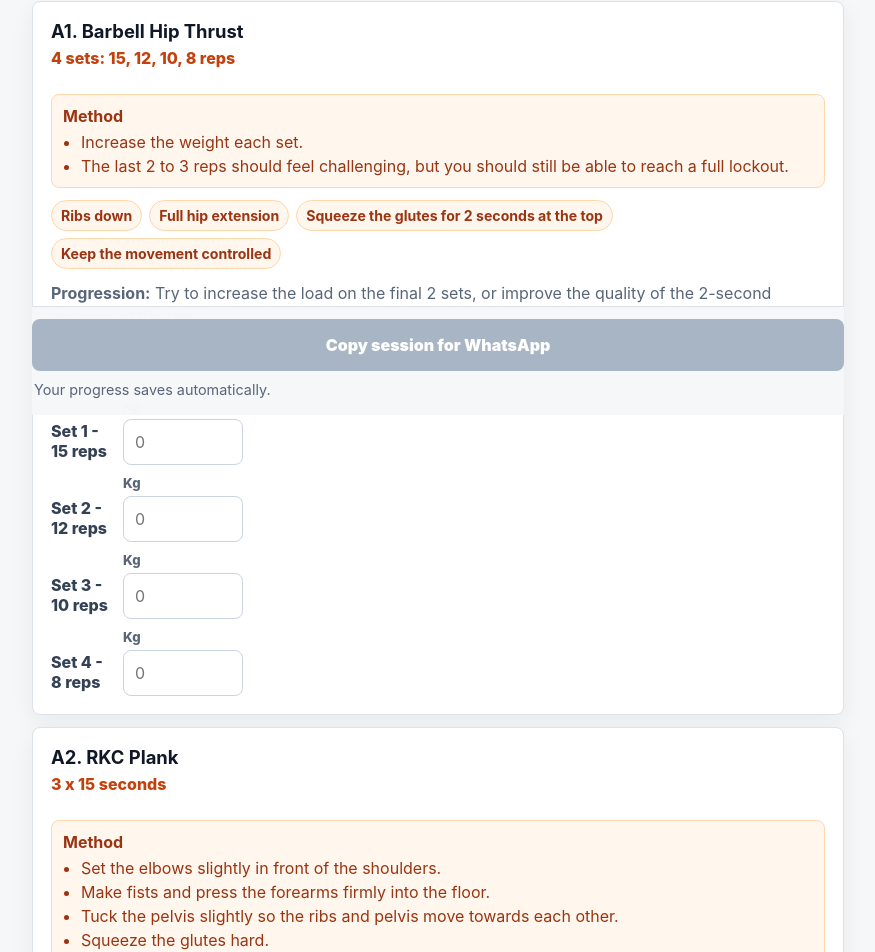
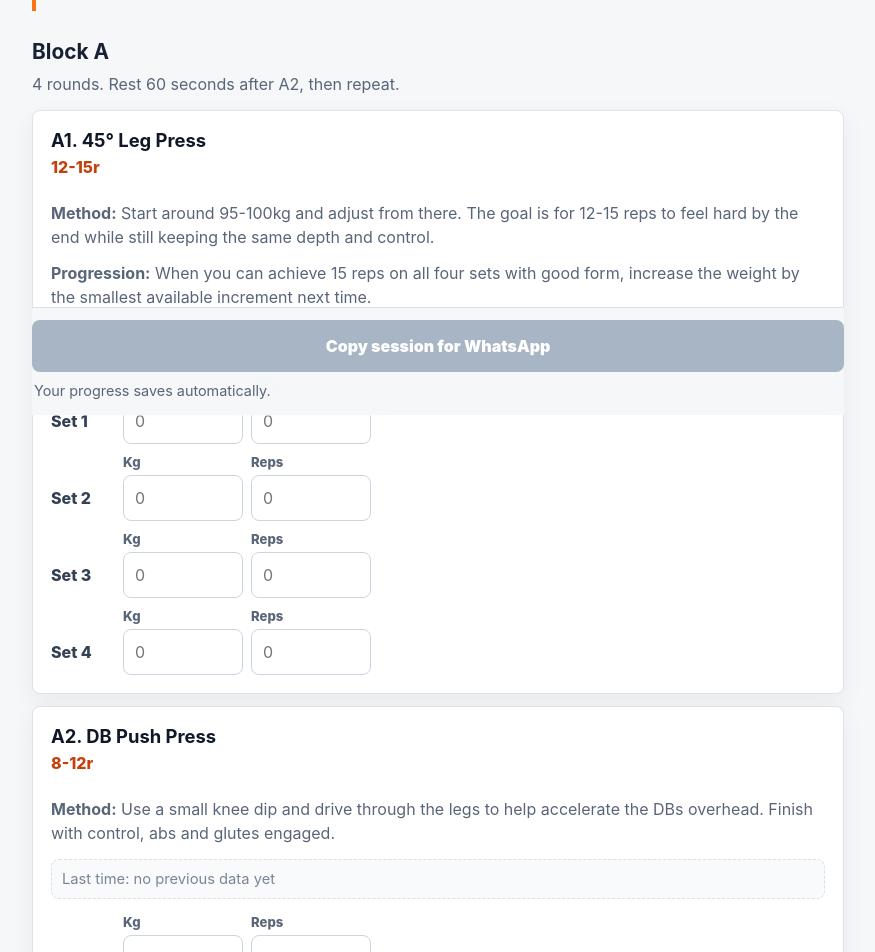
Before and after one commit to kaliharmen-hue/hannah-training-logger, a React (Vite) app: page / in a window 1280 px wide. Shown: the part 385-1337 px from the top of the page, without its empty margins (202-1077 px from the left). Built offline with nearby package versions, Linux system fonts and the light colour scheme.

Commit message:
Update Hannah full-body metabolic programme

```diff
--- a/src/components/ExerciseCard.jsx
+++ b/src/components/ExerciseCard.jsx
@@ -237,12 +237,12 @@ function SetInputs({ exercise, set, setIndex, onSetChange }) {
       <span className="set-number">
         {exercise.setLabels?.[setIndex] || `Set ${setIndex + 1}`}
       </span>
-      {renderMainFields(exercise.inputType, set, update)}
+      {renderMainFields(exercise.inputType, set, update, exercise.setLabel)}
     </div>
   );
 }
 
-function renderMainFields(inputType, set, update) {
+function renderMainFields(inputType, set, update, setLabel) {
   if (inputType === 'weight_reps') {
     return (
       <>
@@ -256,7 +256,7 @@ function renderMainFields(inputType, set, update) {
           />
         </label>
         <label className="field compact">
-          <span>Reps</span>
+          <span>{setLabel ? `Reps (${setLabel})` : 'Reps'}</span>
           <input
             inputMode="numeric"
             value={set.reps || ''}
--- a/src/data/programme.js
+++ b/src/data/programme.js
@@ -1,191 +1,157 @@
 export const programme = {
-  id: 'hannah-solo-pull-posterior-metabolic-v1',
+  id: 'hannah-solo-full-body-metabolic-v1',
   clientName: 'Hannah',
-  sessionTitle: 'Hannah Solo Day',
+  sessionTitle: 'Solo Full-Body Metabolic',
   notes:
-    'Focus: Pull + Posterior Hypertrophy / Metabolic. Goal: quality muscle-building work with a metabolic finish.',
+    'The aim of this session is hard full-body resistance training with a strong metabolic effect, not simply doing more reps for the sake of getting out of breath. The main resistance exercises should still be challenging enough to stimulate/retain muscle while the upper/lower sequencing and final circuit increase the cardiovascular demand.',
   generalNotesPrompt: 'How did you find this session today?',
   blocks: [
     {
-      id: 'zone-1-floor-area',
-      title: 'Zone 1: Floor Area',
-      displayTitle: 'Floor Area',
-      notes: 'Rest 60 to 75 seconds after both exercises.',
+      id: 'block-a',
+      title: 'Block A',
+      notes: '4 rounds. Rest 60 seconds after A2, then repeat.',
       exercises: [
         {
-          id: 'barbell-hip-thrust',
-          name: 'A1. Barbell Hip Thrust',
-          target: '4 sets: 15, 12, 10, 8 reps',
-          method: [
-            'Increase the weight each set.',
-            'The last 2 to 3 reps should feel challenging, but you should still be able to reach a full lockout.',
-          ],
-          inputType: 'weight_only',
+          id: 'leg-press',
+          name: 'A1. 45\u00b0 Leg Press',
+          target: '12-15r',
+          inputType: 'weight_reps',
           sets: 4,
           showNotes: false,
-          setLabels: ['Set 1 - 15 reps', 'Set 2 - 12 reps', 'Set 3 - 10 reps', 'Set 4 - 8 reps'],
-          cues: [
-            'Ribs down',
-            'Full hip extension',
-            'Squeeze the glutes for 2 seconds at the top',
-            'Keep the movement controlled',
-          ],
-          progression:
-            'Try to increase the load on the final 2 sets, or improve the quality of the 2-second squeeze at the top.',
+          method: 'Start around 95-100kg and adjust from there. The goal is for 12-15 reps to feel hard by the end while still keeping the same depth and control.',
+          progression: 'When you can achieve 15 reps on all four sets with good form, increase the weight by the smallest available increment next time.',
         },
         {
-          id: 'rkc-plank',
-          name: 'A2. RKC Plank',
-          target: '3 x 15 seconds',
-          method: [
-            'Set the elbows slightly in front of the shoulders.',
-            'Make fists and press the forearms firmly into the floor.',
-            'Tuck the pelvis slightly so the ribs and pelvis move towards each other.',
-            'Squeeze the glutes hard.',
-            'Tighten the quads.',
-            'Imagine pulling your elbows towards your toes and your toes towards your elbows without actually moving.',
-            'Keep breathing while maintaining as much whole-body tension as possible.',
-            'This should feel much harder than a normal plank.',
-          ],
-          inputType: 'time',
-          sets: 3,
+          id: 'db-push-press',
+          name: 'A2. DB Push Press',
+          target: '8-12r',
+          inputType: 'weight_reps',
+          sets: 4,
           showNotes: false,
-          progression:
-            'Once you can hold 15 seconds with full tension, progress to 20 seconds.',
+          method: 'Use a small knee dip and drive through the legs to help accelerate the DBs overhead. Finish with control, abs and glutes engaged.',
         },
       ],
     },
     {
-      id: 'zone-2-cable-area',
-      title: 'Zone 2: Cable Area',
-      displayTitle: 'Cable Area',
-      notes: '3 rounds. Rest 45 to 60 seconds after the full round.',
+      id: 'block-b',
+      title: 'Block B',
+      notes: '3 rounds. Aim for a strong chest/triceps effort and a noticeable cardiovascular effect from going upper body to lower body to upper body without long rests between exercises. Rest 45-60 seconds after B3, then repeat.',
       exercises: [
         {
           id: 'lat-pulldown',
           name: 'B1. Lat Pulldown',
-          target: '3 sets x 8 to 10 reps',
-          method:
-            'The last 2 reps should feel challenging without losing control.',
+          target: '8-15r',
           inputType: 'weight_reps',
           sets: 3,
           showNotes: false,
-          cues: [
-            'Keep shoulders down',
-            'Keep wrists straight',
-            'Pull elbows towards the ribs',
-            'Control the return',
-          ],
-          progression:
-            'Once you can complete 10 reps on all 3 sets cleanly, increase the weight.',
+          cues: ['Keep shoulders down'],
         },
         {
-          id: 'single-arm-db-bench-row',
-          name: 'B2. Single-Arm DB Bench Row',
-          target: '3 sets x 10 to 12 reps each side',
-          method: 'Take one dumbbell over to the cable area.',
+          id: 'reverse-lunge',
+          name: 'B2. Alternating DB Reverse Lunge',
+          target: '8-12es',
           inputType: 'weight_reps',
           sets: 3,
           showNotes: false,
-          setLabel: 'each side',
-          cues: [
-            'Support yourself on the bench',
-            'Keep wrist neutral',
-            'Keep the body still',
-            'Pause briefly at the top',
-            'Lower under control',
-          ],
-          progression:
-            'Reach 12 controlled reps before increasing the dumbbell weight.',
+          setLabel: 'es',
+          method: 'Use a load that makes the final few reps challenging without shortening the stride or losing balance.',
         },
         {
-          id: 'cable-face-pull',
-          name: 'B3. Cable Face Pull',
-          target: '3 sets x 12 to 15 reps',
-          method:
-            'Keep this lighter and controlled rather than trying to make it heavy.',
+          id: 'cable-chest-press',
+          name: 'B3. Standing Cable Chest Press',
+          target: '8-15r',
           inputType: 'weight_reps',
           sets: 3,
           showNotes: false,
-          cues: [
-            'Pull towards the upper face',
-            'Keep shoulders down',
-            'Try to get your thumbs behind your head',
-            'Control the return',
-          ],
-          progression:
-            'Build towards 15 clean reps before increasing the load.',
+          method: 'Set the cable handles approximately chest height.',
         },
       ],
     },
     {
-      id: 'zone-3-dumbbell-bench-area',
-      title: 'Zone 3: Dumbbell / Bench Area',
-      displayTitle: 'Dumbbell / Bench Area',
-      notes:
-        '10-Minute Quality Block. Complete as many good-quality rounds as possible in 10 minutes. Rest when needed. The timer keeps running.',
+      id: 'block-c',
+      title: 'Block C',
+      notes: '3 rounds. Rest 45-60 seconds after C3, then repeat.',
       exercises: [
         {
-          id: 'ten-minute-quality-block-rounds',
-          name: '10-Minute Quality Block',
-          target: 'Complete rounds',
-          method:
-            'Aim to improve either the number of quality rounds completed or the loads used over time, without rushing the movements.',
-          inputType: 'rounds_only',
-          sets: 1,
+          id: 'seated-leg-curl',
+          name: 'C1. Seated Leg Curl',
+          target: '10-15r',
+          inputType: 'weight_reps',
+          sets: 3,
           showNotes: false,
+          method: 'Keep hips and back against the seat back. Control the return rather than allowing the weight stack to pull the legs back quickly.',
+          progression: 'Once 15 good reps are achievable on all three sets, increase the weight.',
         },
         {
-          id: 'db-hammer-curl',
-          name: 'C1. DB Hammer Curl',
-          target: '10 reps',
-          inputType: 'weight_only',
-          sets: 1,
+          id: 'db-lateral-raise',
+          name: 'C2. DB Lateral Raise',
+          target: '12-20r',
+          inputType: 'weight_reps',
+          sets: 3,
           showNotes: false,
-          cues: [
-            'Keep wrists neutral',
-            'Keep elbows close to the body',
-            'Avoid swinging',
-            'Lower slowly',
+          method: [
+            'Use a light enough weight that the shoulders do the work rather than the hands/forearms.',
+            'Keep a soft bend in the arms, relaxed grip and raise the DBs out and slightly forward rather than trying to force the arms perfectly sideways.',
+            'Stop around shoulder height.',
+            'No swinging or shrugging.',
+            'On the final set continue until another clean rep is unlikely.',
           ],
-          progression: 'Increase the weight once all 10 reps are controlled.',
         },
         {
-          id: 'single-leg-db-rdl',
-          name: 'C2. Single-Leg DB RDL',
-          target: '8 reps each side',
-          method: [
-            'Hold one dumbbell in the opposite hand to the leg you are standing on.',
-            'Keep the weight moderate. This is about control rather than lifting as heavily as possible.',
-          ],
-          inputType: 'weight_only',
-          sets: 1,
+          id: 'leg-extension',
+          name: 'C3. Leg Extension',
+          target: '10-15r',
+          inputType: 'weight_reps',
+          sets: 3,
           showNotes: false,
-          cues: [
-            'Soft knee',
-            'Keep hips square',
-            'Reach the free leg backwards',
-            'Keep the spine long',
-            'Stop the range when you start to lose control',
-          ],
-          progression:
-            'Improve balance, range and control first, then gradually increase the load.',
+          method: 'Set the machine so the knee joint lines up with the machine pivot. Keep hips back in the seat. Extend smoothly to straight without violently snapping or locking the knee, then lower under control.',
+          progression: 'If the knee remains completely comfortable, progress the load once you can achieve 15 controlled reps on all sets.',
+        },
+      ],
+    },
+    {
+      id: 'conditioning',
+      title: 'Conditioning',
+      notes: '3 rounds. Rest 60 seconds after D3, then repeat.',
+      exercises: [
+        {
+          id: 'kb-swing',
+          name: 'D1. KB Swing',
+          target: '12-20r',
+          inputType: 'weight_reps',
+          sets: 3,
+          showNotes: false,
+          method: 'Use a meaningful KB weight.',
         },
         {
-          id: 'side-plank-with-reach-through',
-          name: 'C3. Side Plank with Reach-Through',
-          target: '8 reps each side',
+          id: 'bodyweight-squat-jump',
+          name: 'D2. Bodyweight Squat Jump',
+          target: '6-15r',
           inputType: 'reps',
-          sets: 1,
+          sets: 3,
           showNotes: false,
-          cues: [
-            'Keep hips lifted',
-            'Stay long through the body',
-            'Rotate through the upper body',
-            'Do not let the hips drop',
+          method: [
+            'Squat to a comfortable depth, drive hard through the floor and jump with intent.',
+            'Land softly through the mid-foot, absorb the landing, reset briefly and then perform the next rep.',
+            'Prioritise jump height and landing quality, not rushing through lots of small jumps.',
+            'Stop the set if the jumps noticeably lose height.',
           ],
-          progression:
-            'Make the movement slower and more controlled before increasing reps.',
+        },
+        {
+          id: 'alternating-db-snatch-from-floor',
+          name: 'D3. Alternating DB Snatch from Floor',
+          target: '4-8es',
+          inputType: 'weight_reps',
+          sets: 3,
+          showNotes: false,
+          setLabel: 'es',
+          method: [
+            'One DB starts on the floor between the feet. Hinge with some knee bend, brace, then drive hard through the legs and hips.',
+            'Keep the DB travelling close to the body and finish by punching it overhead.',
+            'Return it to the floor under control and alternate arms.',
+            'It should look explosive, not like a slow DB curl-and-press.',
+            'If floor reps become messy with fatigue, reduce the weight rather than forcing the reps.',
+          ],
         },
       ],
     },
--- a/src/utils/formatWhatsAppSummary.js
+++ b/src/utils/formatWhatsAppSummary.js
@@ -1,4 +1,4 @@
-import { hasExerciseData } from './session';
+import { hasExerciseData } from './session.js';
 
 export function formatWhatsAppSummary(programme, session) {
   const lines = [
@@ -86,7 +86,10 @@ export function formatExerciseEntry(exercise, entry) {
   }
 
   return (entry.sets || [])
-    .map((set, index) => formatSet(exercise.inputType, set, index + 1))
+    .map((set, index) => {
+      const line = formatSet(exercise.inputType, set, index + 1);
+      return line && set.reps && exercise.setLabel ? `${line} ${exercise.setLabel}` : line;
+    })
     .filter(Boolean);
 }
 
--- a/src/utils/storage.js
+++ b/src/utils/storage.js
@@ -1,3 +1,5 @@
+import { hasExerciseData } from './session.js';
+
 const currentKey = 'hannahLogger.currentSession';
 const historyKey = 'hannahLogger.history';
 const backupKey = 'hannahLogger.backups';
@@ -45,9 +47,9 @@ export function saveCompletedSession(completedSession) {
   return nextHistory;
 }
 
-export function getLastCompletedForExercise(history, programmeId, exerciseId) {
+export function getLastCompletedForExercise(history, _programmeId, exerciseId) {
   const session = history.find(
-    (entry) => entry.programmeId === programmeId && entry.exercises?.[exerciseId],
+    (entry) => hasExerciseData(entry.exercises?.[exerciseId]),
   );
 
   return session?.exercises?.[exerciseId] || null;
```
Also changed, not shown: 1 other file (tests, documents, lock files or other folders).
